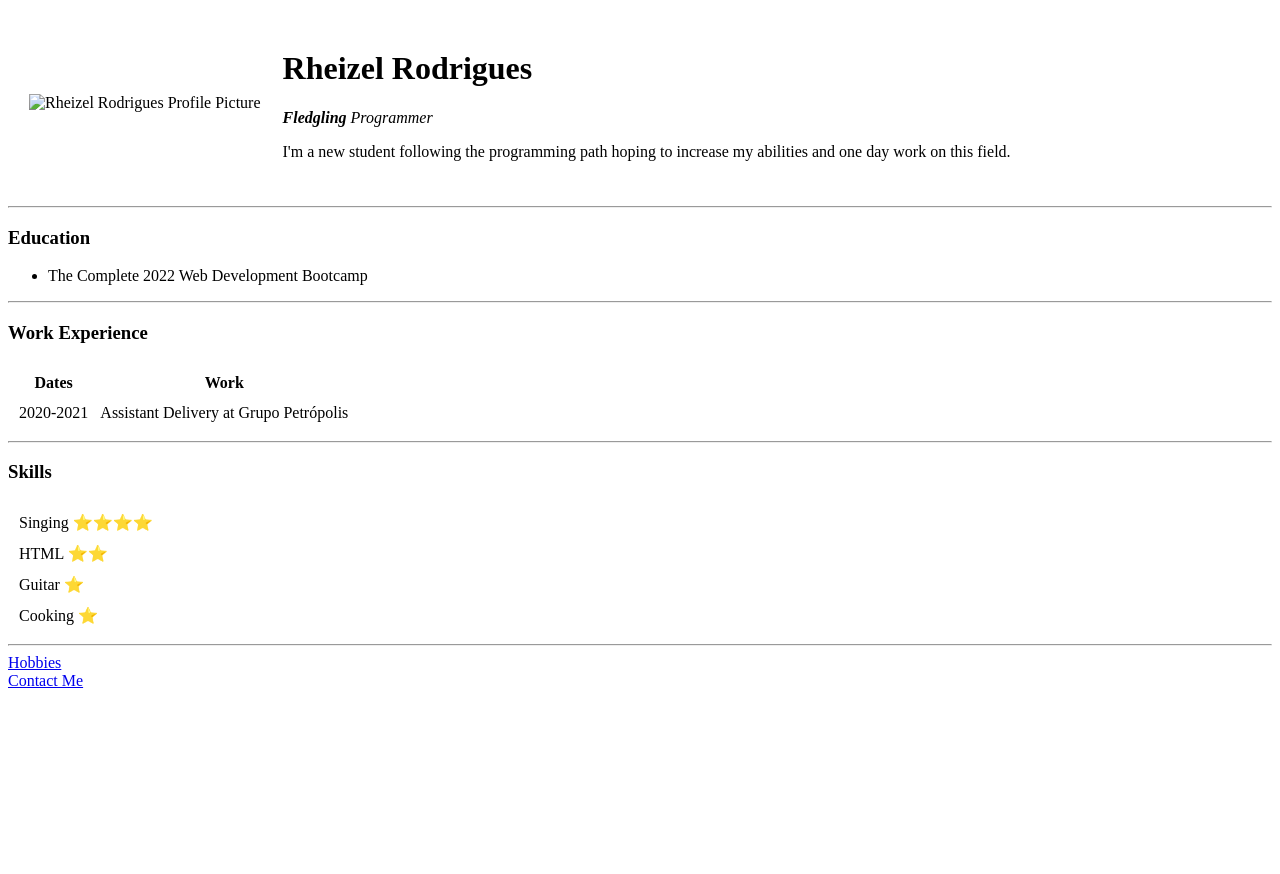
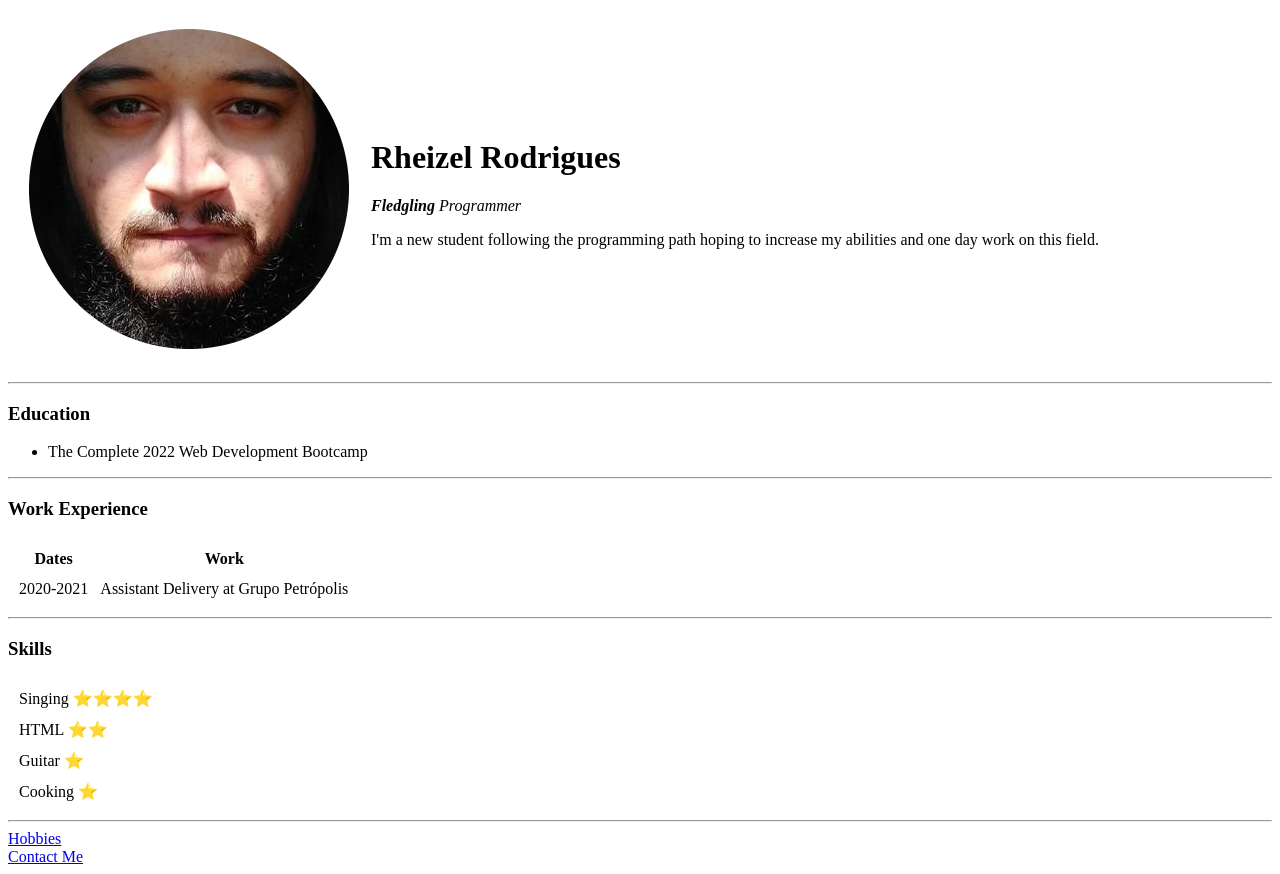
Before and after one commit to Rheizel/cv, a plain HTML site: page index.html in a window 1280 px wide. Before the commit the page ends 800 px from the top, so only its background shows below. Drawn offline with Linux system fonts and the light colour scheme.

Commit message:
Update index.html

```diff
--- a/index.html
+++ b/index.html
@@ -9,7 +9,7 @@
 <body>
   <table cellspacing="20">
     <tr>
-      <td><img src="Rheizel.png" alt="Rheizel Rodrigues Profile Picture"></td>
+      <td><img src="images/Rheizel.png" alt="Rheizel Rodrigues Profile Picture"></td>
       <td>
         <h1>Rheizel Rodrigues</h1>
         <p><em><strong>Fledgling</strong> Programmer</em></p>
```
